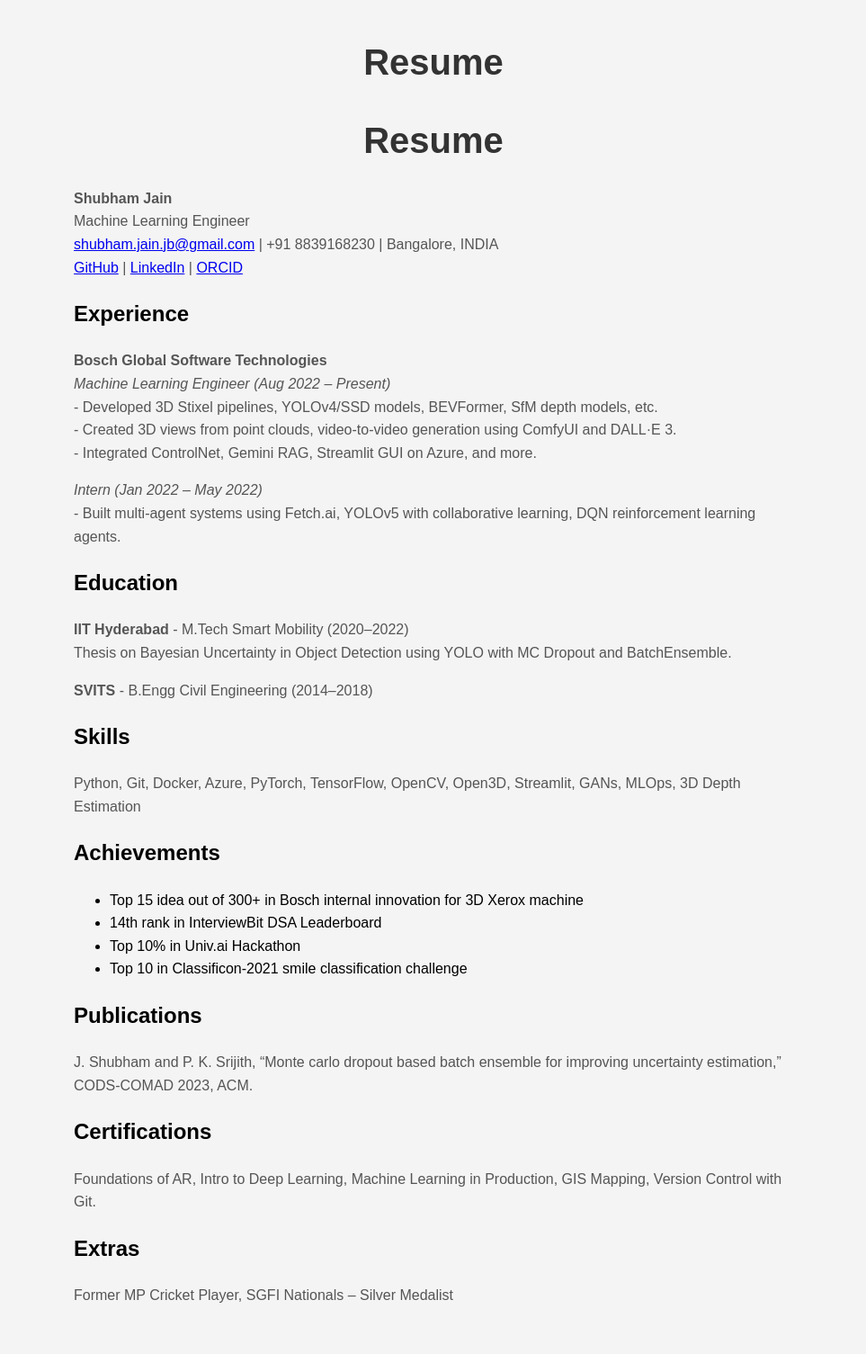
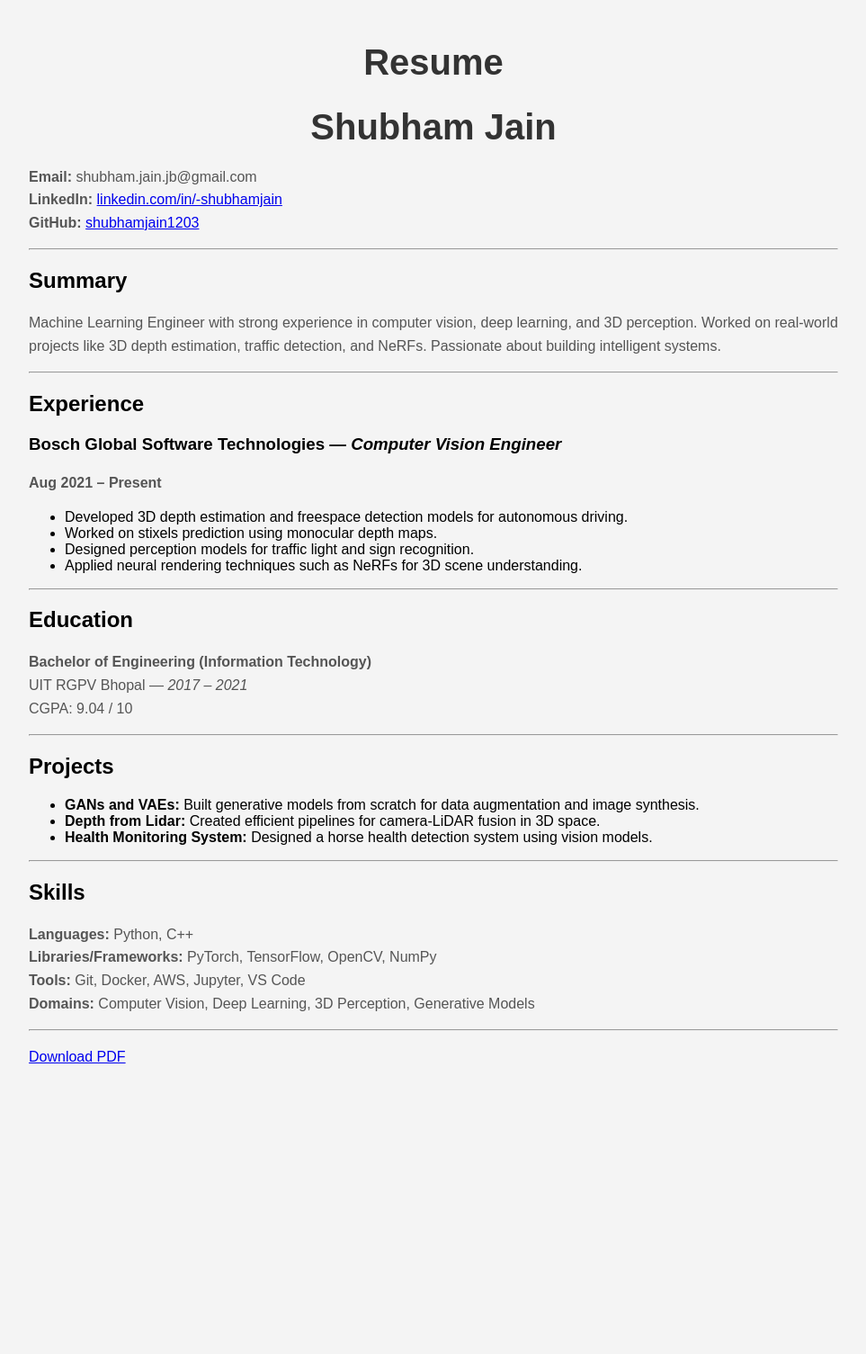
Before and after one commit to shubhamJain1203/shubham-jain.github.io, a Jekyll site: the page built from resume.md, in a window 1280 px wide. Shown: the whole page at 90% size, without its empty margins (158-1121 px from the left). Built offline with Jekyll 4.4.1, drawn with Linux system fonts in a browser that asks for light colours; after the commit the page ends 1224 px from its top, so only the background shows below that.

Commit message:
Update resume.md

```diff
--- a/resume.md
+++ b/resume.md
@@ -4,50 +4,55 @@
 permalink: /resume/
 ---
 
-<div style="margin: 2rem auto; max-width: 800px; font-family: sans-serif; line-height: 1.6;">
-  <h1>{{ page.title }}</h1>
-  <p><strong>Shubham Jain</strong><br>
-  Machine Learning Engineer<br>
-  <a href="mailto:shubham.jain.jb@gmail.com">shubham.jain.jb@gmail.com</a> |
-  +91 8839168230 |
-  Bangalore, INDIA<br>
-  <a href="https://github.com/shubhamJain1203">GitHub</a> |
-  <a href="https://linkedin.com/in/-shubhamjain">LinkedIn</a> |
-  <a href="https://orcid.org/0000-0001-7013-5814">ORCID</a></p>
+# Shubham Jain
 
-  <h2>Experience</h2>
-  <p><strong>Bosch Global Software Technologies</strong><br>
-  <em>Machine Learning Engineer (Aug 2022 – Present)</em><br>
-  - Developed 3D Stixel pipelines, YOLOv4/SSD models, BEVFormer, SfM depth models, etc.<br>
-  - Created 3D views from point clouds, video-to-video generation using ComfyUI and DALL·E 3.<br>
-  - Integrated ControlNet, Gemini RAG, Streamlit GUI on Azure, and more.</p>
+**Email:** shubham.jain.jb@gmail.com
+**LinkedIn:** [linkedin.com/in/-shubhamjain](https://www.linkedin.com/in/-shubhamjain)
+**GitHub:** [shubhamjain1203](https://github.com/shubhamjain1203)
 
-  <p><em>Intern (Jan 2022 – May 2022)</em><br>
-  - Built multi-agent systems using Fetch.ai, YOLOv5 with collaborative learning, DQN reinforcement learning agents.</p>
+---
 
-  <h2>Education</h2>
-  <p><strong>IIT Hyderabad</strong> - M.Tech Smart Mobility (2020–2022)<br>
-  Thesis on Bayesian Uncertainty in Object Detection using YOLO with MC Dropout and BatchEnsemble.</p>
-  <p><strong>SVITS</strong> - B.Engg Civil Engineering (2014–2018)</p>
+## Summary
 
-  <h2>Skills</h2>
-  <p>Python, Git, Docker, Azure, PyTorch, TensorFlow, OpenCV, Open3D, Streamlit, GANs, MLOps, 3D Depth Estimation</p>
+Machine Learning Engineer with strong experience in computer vision, deep learning, and 3D perception. Worked on real-world projects like 3D depth estimation, traffic detection, and NeRFs. Passionate about building intelligent systems.
 
-  <h2>Achievements</h2>
-  <ul>
-    <li>Top 15 idea out of 300+ in Bosch internal innovation for 3D Xerox machine</li>
-    <li>14th rank in InterviewBit DSA Leaderboard</li>
-    <li>Top 10% in Univ.ai Hackathon</li>
-    <li>Top 10 in Classificon-2021 smile classification challenge</li>
-  </ul>
+---
 
-  <h2>Publications</h2>
-  <p>J. Shubham and P. K. Srijith, “Monte carlo dropout based batch ensemble for improving uncertainty estimation,”
-  CODS-COMAD 2023, ACM.</p>
+## Experience
 
-  <h2>Certifications</h2>
-  <p>Foundations of AR, Intro to Deep Learning, Machine Learning in Production, GIS Mapping, Version Control with Git.</p>
+### Bosch Global Software Technologies — *Computer Vision Engineer*
+**Aug 2021 – Present**
 
-  <h2>Extras</h2>
-  <p>Former MP Cricket Player, SGFI Nationals – Silver Medalist</p>
-</div>
+- Developed 3D depth estimation and freespace detection models for autonomous driving.
+- Worked on stixels prediction using monocular depth maps.
+- Designed perception models for traffic light and sign recognition.
+- Applied neural rendering techniques such as NeRFs for 3D scene understanding.
+
+---
+
+## Education
+
+**Bachelor of Engineering (Information Technology)**
+UIT RGPV Bhopal — *2017 – 2021*
+CGPA: 9.04 / 10
+
+---
+
+## Projects
+
+- **GANs and VAEs:** Built generative models from scratch for data augmentation and image synthesis.
+- **Depth from Lidar:** Created efficient pipelines for camera-LiDAR fusion in 3D space.
+- **Health Monitoring System:** Designed a horse health detection system using vision models.
+
+---
+
+## Skills
+
+**Languages:** Python, C++
+**Libraries/Frameworks:** PyTorch, TensorFlow, OpenCV, NumPy
+**Tools:** Git, Docker, AWS, Jupyter, VS Code
+**Domains:** Computer Vision, Deep Learning, 3D Perception, Generative Models
+
+---
+
+[Download PDF](assets/resume/Shubham_vision_resume-2.pdf)
```
